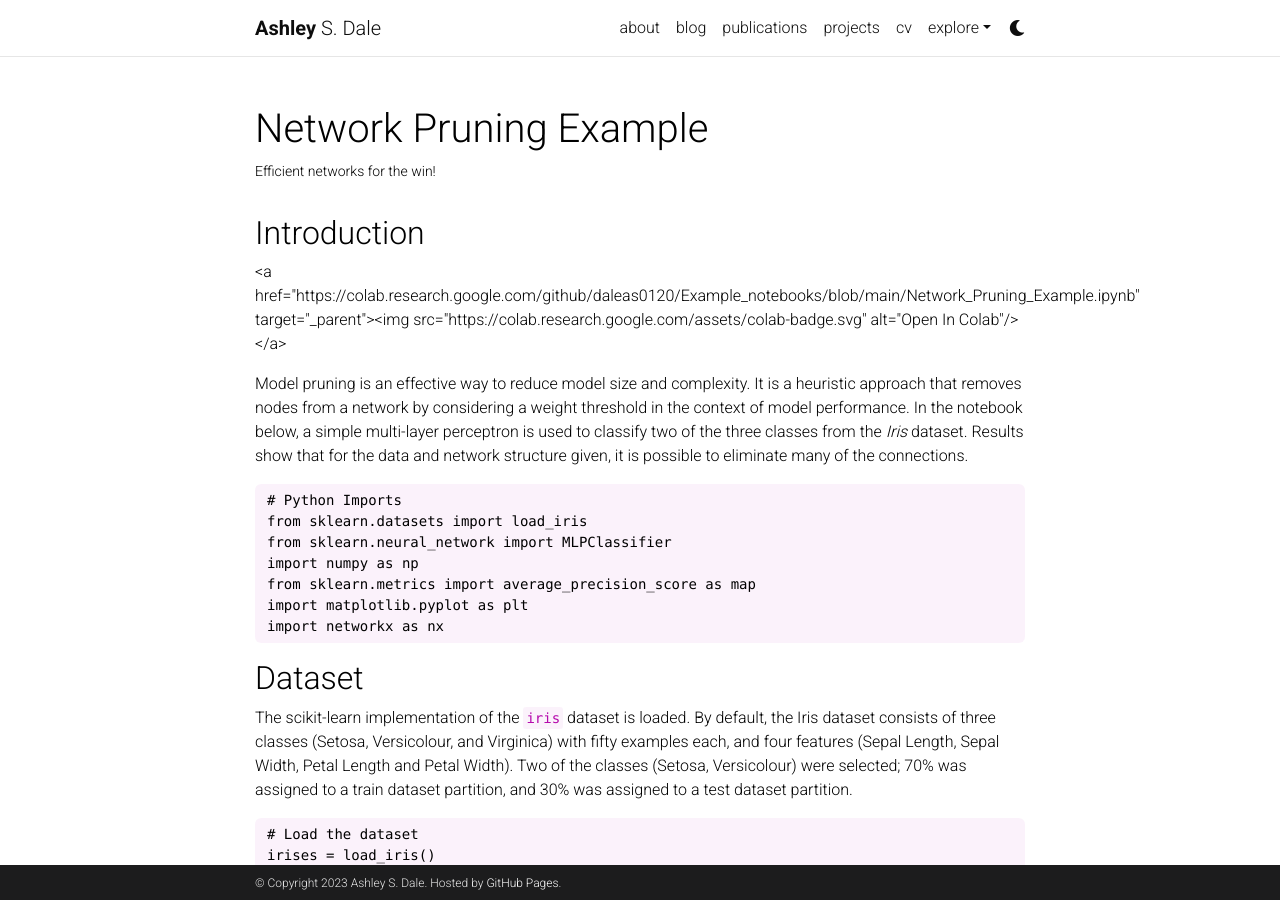
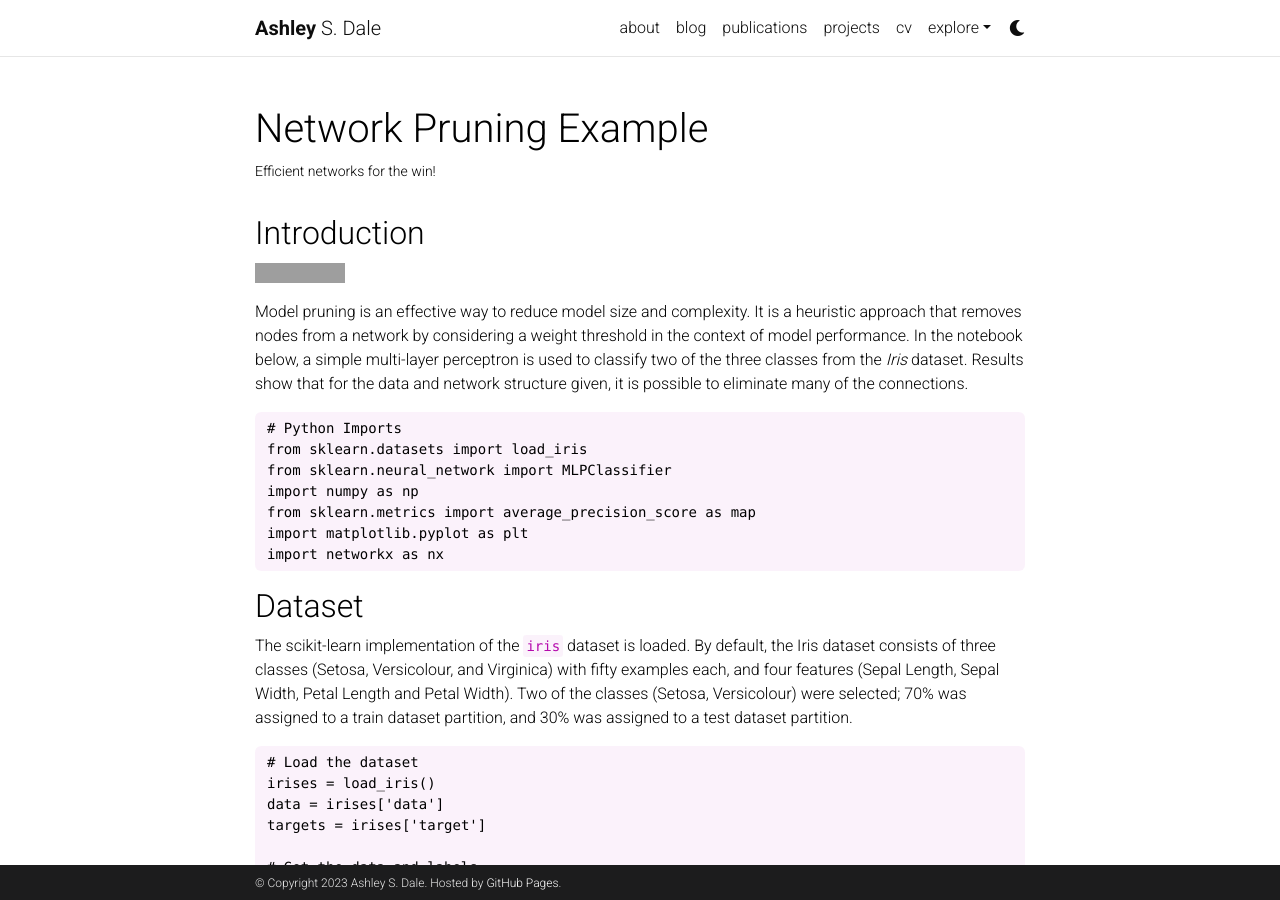
Before and after one commit to daleas0120/OLD_daleas0120.github.io, a Jekyll site: the page built from _projects/9_project.md, in a window 1280 px wide and 900 px high. Built offline with Jekyll 4.4.1, drawn with Linux system fonts in a browser that asks for light colours; comment, search, counter and statistics services are not loaded; a style sheet for code colours, icons or effects is not loaded; grey boxes are pictures that could not be loaded.

Commit message:
fix img and google colab link

```diff
--- a/_projects/9_project.md
+++ b/_projects/9_project.md
@@ -9,7 +9,7 @@
 
 ## Introduction
 
-<a href=\"https://colab.research.google.com/github/daleas0120/Example_notebooks/blob/main/Network_Pruning_Example.ipynb\" target=\"_parent\"><img src=\"https://colab.research.google.com/assets/colab-badge.svg\" alt=\"Open In Colab\"/></a>
+<a href="https://colab.research.google.com/github/daleas0120/Example_notebooks/blob/main/Network_Pruning_Example.ipynb" target="_parent"><img src="https://colab.research.google.com/assets/colab-badge.svg" alt="Open In Colab"/></a>
 
 Model pruning is an effective way to reduce model size and complexity.  It is a heuristic approach that removes nodes from a network by considering a weight threshold in the context of model performance.  In the notebook below, a simple multi-layer perceptron is used to classify two of the three classes from the *Iris* dataset.  Results show that for the data and network structure given, it is possible to eliminate many of the connections.
 
@@ -76,7 +76,7 @@
 
 <div class="row">
     <div class="col-sm mt-3 mt-md-0">
-        {% include figure.html path="assets/gif/assets/img/proj9_output_5_0.png" title="" class="img-fluid rounded z-depth-1" %}
+        {% include figure.html path="assets/img/proj9_output_5_0.png" title="" class="img-fluid rounded z-depth-1" %}
     </div>
 </div>
 
```
